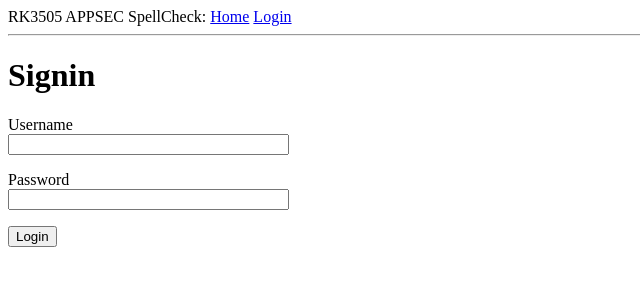
After one commit to RobertKirkpatrick/webapp, a Flask app: page /login in a window 1280 px wide. The commit adds this page. Shown: the top 300 px of the page, without its empty margins (0-640 px from the left). Run offline with Flask 2, Linux system fonts and the light colour scheme.

Commit message:
initial login page working with just username and redirection, flask tutorial part iii

```diff
--- a/app/__init__.py
+++ b/app/__init__.py
@@ -1,8 +1,10 @@
 from flask import Flask
 from flask_sqlalchemy import SQLAlchemy
 from flask_login import LoginManager
+from config import Config
 
 app = Flask(__name__)
-db = SQLAlchemy(app)
+app.config.from_object(Config)
+#db = SQLAlchemy(app)
 
 from app import routes
--- /dev/null
+++ b/app/forms.py
@@ -0,0 +1,10 @@
+from flask_wtf import FlaskForm
+from wtforms import StringField, PasswordField, BooleanField, SubmitField
+from wtforms.validators import DataRequired
+
+class LoginForm(FlaskForm):
+    username = StringField('Username', validators=[DataRequired()])
+    password = PasswordField('Password', validators=[DataRequired()])
+    # MFA optional to be added
+    # 2factor = StringField('TwoFactor', id='2fact')
+    submit = SubmitField('Login')
--- a/app/routes.py
+++ b/app/routes.py
@@ -1,5 +1,6 @@
-from flask import render_template
+from flask import render_template, flash, url_for, redirect
 from app import app
+from app.forms import LoginForm
 
 @app.route('/')
 @app.route('/index')
@@ -19,3 +20,15 @@ def index():
     ]
     # render_template invokes jinja2 template engine
     return render_template('index.html', title='Home', user=user, posts=posts)
+
+
+@app.route('/login', methods=['GET', 'POST'])
+def login():
+    form = LoginForm()
+    if form.validate_on_submit():
+        #method validate_on_submit does the processing, GET will return false, skipping if statement
+        # POST submit is going to gather data, run validators, and return True, ready to be processed
+        #on TRUE, two functions are called, flash() to let the user know an action was succesfull and redirect()
+        flash('Login requested for user {}'.format(form.username.data)) #add 2factor here****
+        return redirect(url_for('index'))
+    return render_template('login.html', title='Signin', form=form)
--- a/app/templates/base.html
+++ b/app/templates/base.html
@@ -9,7 +9,10 @@
       {% endif %}
 </head>
 <body>
-        <div>RK3505 APPSEC SpellCheck: <a href="/index">Home</a></div>
+        <div>RK3505 APPSEC SpellCheck:
+            <a href="{{ url_for('index') }}">Home</a>
+            <a href="{{ url_for('login') }}">Login</a>
+        </div>
         <hr>
         {% block content %}{% endblock %}
 
--- a/app/templates/index.html
+++ b/app/templates/index.html
@@ -1,5 +1,5 @@
 {% extends "base.html" %}
-
+<!-- use the base.html and extend on it -->
 {% block content %}
     <h1>Hi, {{ user.username }}!</h1>
     {% for post in posts %}
--- /dev/null
+++ b/app/templates/login.html
@@ -0,0 +1,24 @@
+{% extends "base.html" %}
+<!-- use the base.html and extend on it -->
+{% block content %}
+    <h1>Signin</h1>
+    <form action="" method="post" novalidate> <!-- action attribute tells the browser the URL is used when submitting info the user enters-->
+        <!-- method says which http method to use, default is get -->
+        {{ form.hidden_tag() }} <!--CSRF protection, includes a token from the SECRET_KEY variable used by flask-wtf -->
+        <p>
+            {{ form.username.label }}<br>
+            {{ form.username(size=32) }}
+            {% for error in form.username.errors %}
+            <span style="color: darkred;">[{{ error }}]</span>
+            {% endfor %}
+        </p>
+        <p>
+            {{ form.password.label }}<br>
+            {{ form.password(size=32) }}
+            {% for error in form.password.errors %}
+            <span style="color: yellowgreen;">[{{ error }}]</span>
+            {% endfor %}
+        </p>
+        <p>{{ form.submit() }}</p>
+    </form>
+{% endblock %}
--- /dev/null
+++ b/config.py
@@ -0,0 +1,6 @@
+import os
+
+class Config(object):
+    # setting a secret key to be used by flask to generate tokens by flask-WTF
+    # The key can be generated by the os or use the hardcoded defined key
+    SECRET_KEY = os.environ.get('SECRET_KEY') or 'this-key-is-totally-hard'
```
